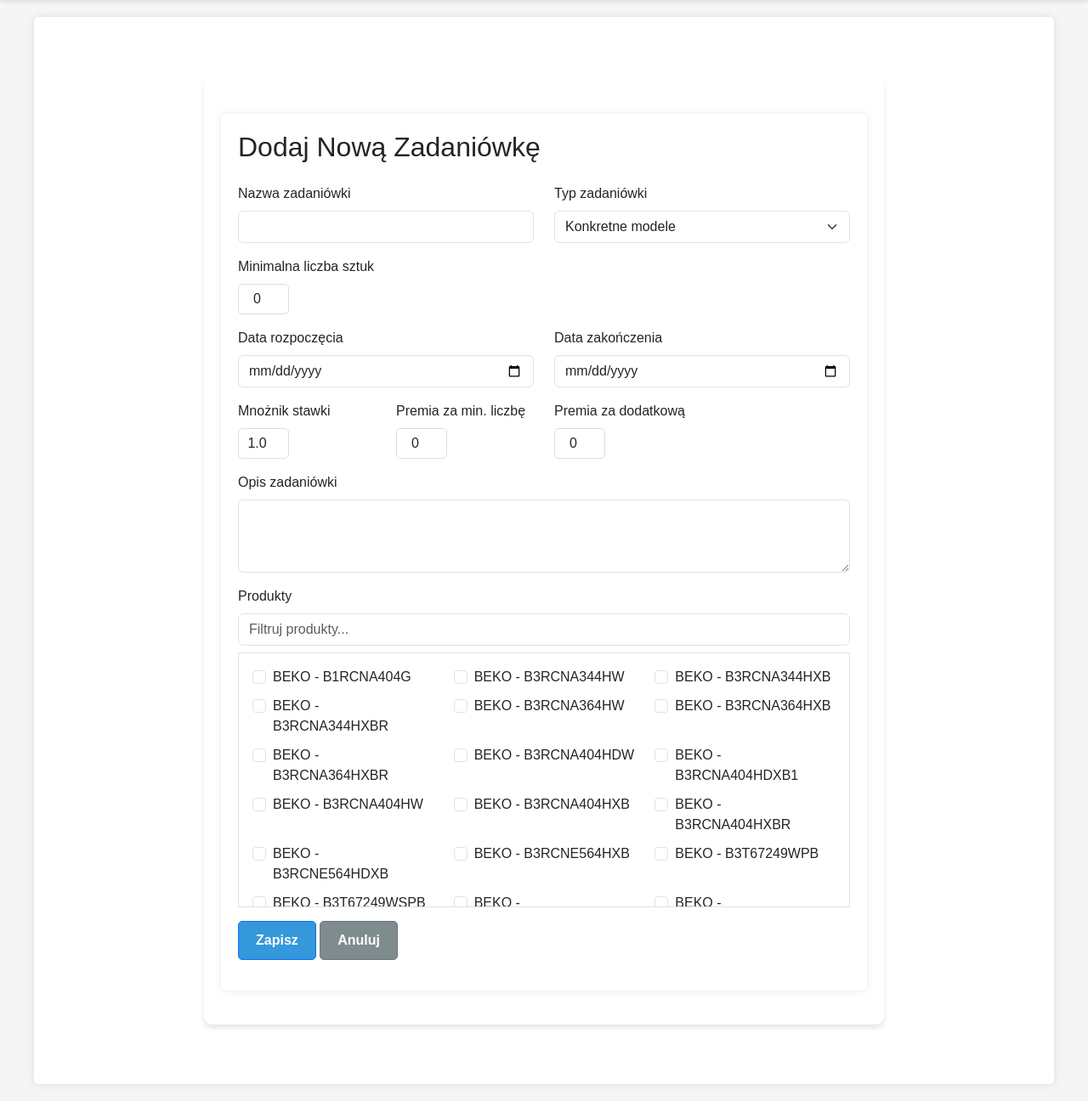
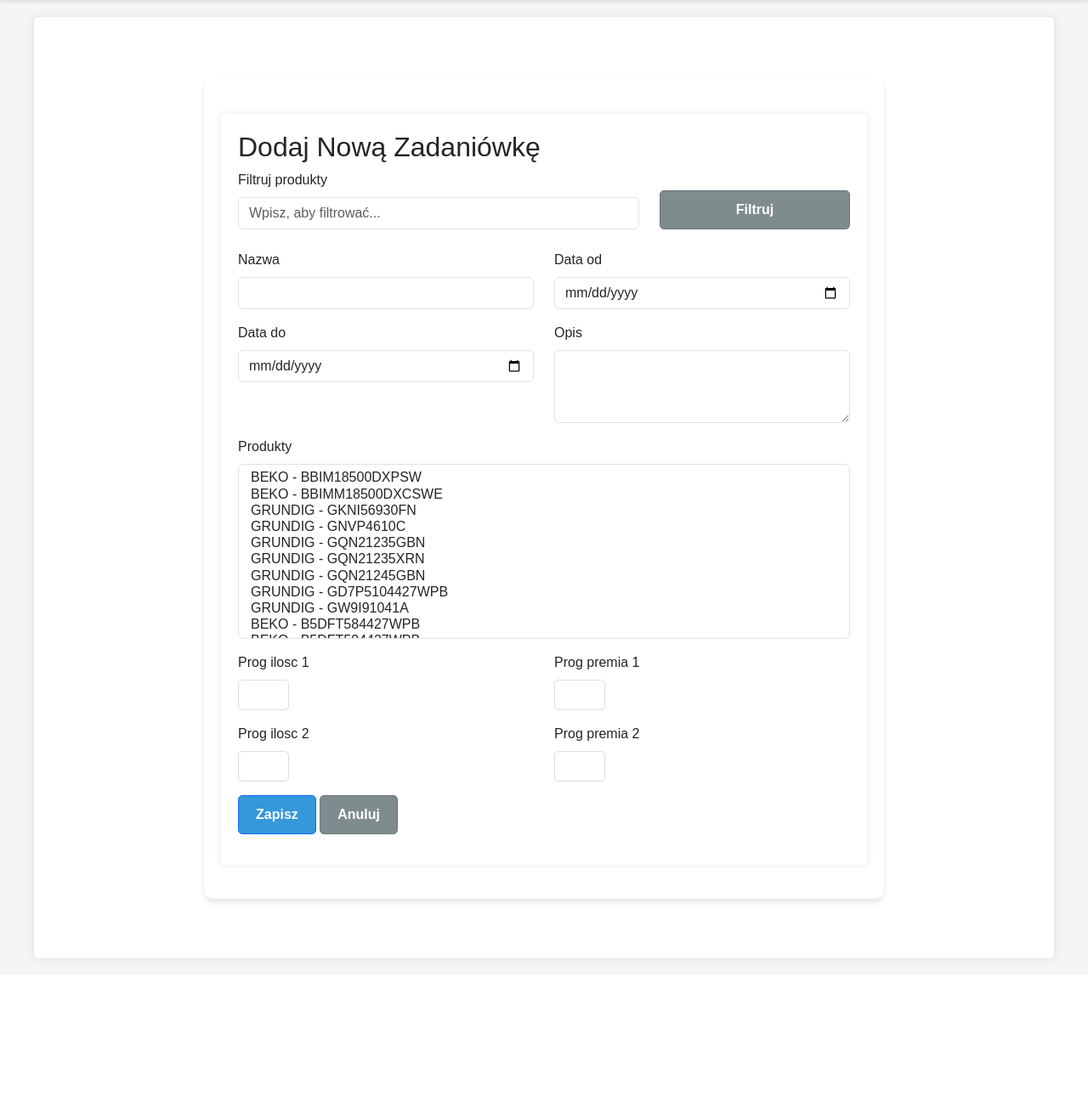
Before and after one commit to Fizyriusz/beko-sales-app, a Django app: page /produkty/zadaniowki-management/dodaj/ in a window 1280 px wide. Shown: the part 60-1356 px from the top of the page at 85% size. After the commit the page ends 1194 px from the top, so only its background shows below. Run offline with Django 5.2, Linux system fonts and the light colour scheme; a user stored in the database is signed in; data comes from the database, SQL or seed files in the repository.

Commit message:
Poprawki zadan i inne takie

```diff
--- a/produkty/admin.py
+++ b/produkty/admin.py
@@ -12,7 +12,7 @@
 @admin.register(Task)
 class TaskAdmin(admin.ModelAdmin):
     form = TaskForm  # Użycie niestandardowego formularza
-    list_display = ('nazwa', 'data_od', 'data_do', 'minimalna_liczba_sztuk', 'premia_za_minimalna_liczbe')
+    list_display = ('nazwa', 'data_od', 'data_do', 'prog_ilosc_1', 'prog_premia_1', 'prog_ilosc_2', 'prog_premia_2')
     search_fields = ('nazwa',)
     list_filter = ('data_od', 'data_do',)
     filter_horizontal = ('produkty',)
--- a/produkty/forms.py
+++ b/produkty/forms.py
@@ -2,25 +2,40 @@
 from .models import Task
 
 class TaskForm(forms.ModelForm):
+    def __init__(self, *args, **kwargs):
+        produkty_queryset = kwargs.pop('produkty_queryset', None)
+        super(TaskForm, self).__init__(*args, **kwargs)
+        if produkty_queryset is not None:
+            self.fields['produkty'].queryset = produkty_queryset
+
     class Meta:
         model = Task
-        fields = '__all__'
+        fields = [
+            'nazwa', 'data_od', 'data_do', 'opis', 'produkty',
+            'prog_ilosc_1', 'prog_premia_1', 'prog_ilosc_2', 'prog_premia_2'
+        ]
+        widgets = {
+            'nazwa': forms.TextInput(attrs={'class': 'form-control'}),
+            'data_od': forms.DateInput(attrs={'class': 'form-control', 'type': 'date'}),
+            'data_do': forms.DateInput(attrs={'class': 'form-control', 'type': 'date'}),
+            'opis': forms.Textarea(attrs={'class': 'form-control', 'rows': 3}),
+            'produkty': forms.SelectMultiple(attrs={'class': 'form-control', 'size': '10'}),
+            'prog_ilosc_1': forms.NumberInput(attrs={'class': 'form-control'}),
+            'prog_premia_1': forms.NumberInput(attrs={'class': 'form-control'}),
+            'prog_ilosc_2': forms.NumberInput(attrs={'class': 'form-control'}),
+            'prog_premia_2': forms.NumberInput(attrs={'class': 'form-control'}),
+        }
 
     def clean(self):
         cleaned_data = super().clean()
         data_od = cleaned_data.get('data_od')
         data_do = cleaned_data.get('data_do')
-        typ = cleaned_data.get('typ')
-        prog_mix = cleaned_data.get('prog_mix')
-        mnoznik_mix = cleaned_data.get('mnoznik_mix')
+        produkty = cleaned_data.get('produkty')
 
         if data_od and data_do and data_do < data_od:
             raise forms.ValidationError("Data zakończenia nie może być wcześniejsza niż data rozpoczęcia.")
 
-        if typ in [Task.Typ.MIX_PROWIZJA, Task.Typ.MIX_MNOZNIK] and prog_mix is None:
-            self.add_error('prog_mix', 'Próg jest wymagany dla zadań typu mix.')
-
-        if typ == Task.Typ.MIX_MNOZNIK and mnoznik_mix is None:
-            self.add_error('mnoznik_mix', 'Mnożnik jest wymagany dla zadań typu mix mnożnik.')
+        if not produkty:
+            self.add_error('produkty', 'Produkty są wymagane dla tego typu zadania.')
 
         return cleaned_data
--- a/produkty/templates/produkty/base.html
+++ b/produkty/templates/produkty/base.html
@@ -238,5 +238,6 @@
         closeHamburger.addEventListener('click', closeSidebar);
     });
     </script>
+    {% block extra_js %}{% endblock %}
 </body>
 </html>
--- a/produkty/templates/produkty/zadaniowka_form.html
+++ b/produkty/templates/produkty/zadaniowka_form.html
@@ -1,100 +1,90 @@
 {% extends 'produkty/base.html' %}
 
 {% block title %}
-    {% if zadaniowka %}Edytuj Zadaniówkę{% else %}Dodaj Nową Zadaniówkę{% endif %}
+    {% if form.instance.pk %}Edytuj Zadaniówkę{% else %}Dodaj Nową Zadaniówkę{% endif %}
 {% endblock %}
 
 {% block content %}
 <div class="container mt-4">
-    <h2>{% if zadaniowka %}Edytuj Zadaniówkę{% else %}Dodaj Nową Zadaniówkę{% endif %}</h2>
+    <h2>{% if form.instance.pk %}Edytuj Zadaniówkę{% else %}Dodaj Nową Zadaniówkę{% endif %}</h2>
+
+    <form method="get" class="mb-4">
+        <div class="row align-items-end">
+            <div class="col-md-8">
+                <label for="product-filter" class="form-label">Filtruj produkty</label>
+                <input type="text" id="product-filter" name="product_filter" class="form-control"
+                       placeholder="Wpisz, aby filtrować..." value="{{ product_filter|default:'' }}">
+            </div>
+            <div class="col-md-4">
+                <button type="submit" class="btn btn-secondary w-100">Filtruj</button>
+            </div>
+        </div>
+    </form>
 
     <form method="post" class="mt-4">
         {% csrf_token %}
 
+        {% if form.non_field_errors %}
+            <div class="alert alert-danger">
+                {{ form.non_field_errors }}
+            </div>
+        {% endif %}
+
         <div class="row">
             <div class="col-md-6 mb-3">
-                <label for="nazwa" class="form-label">Nazwa zadaniówki</label>
-                <input type="text" class="form-control" id="nazwa" name="nazwa" value="{{ zadaniowka.nazwa|default:'' }}" required>
+                <label for="{{ form.nazwa.id_for_label }}" class="form-label">{{ form.nazwa.label }}</label>
+                {{ form.nazwa }}
+                {% if form.nazwa.errors %}<div class="invalid-feedback d-block">{{ form.nazwa.errors }}</div>{% endif %}
             </div>
-
             <div class="col-md-6 mb-3">
-                <label for="typ" class="form-label">Typ zadaniówki</label>
-                <select class="form-select" id="typ" name="typ">
-                    <option value="MIX_PROWIZJA" {% if zadaniowka.typ == 'MIX_PROWIZJA' %}selected{% endif %}>Mix prowizja</option>
-                    <option value="MIX_MNOZNIK" {% if zadaniowka.typ == 'MIX_MNOZNIK' %}selected{% endif %}>Mix mnożnik</option>
-                    <option value="KONKRETNE_MODELE" {% if zadaniowka.typ == 'KONKRETNE_MODELE' or not zadaniowka %}selected{% endif %}>Konkretne modele</option>
-                </select>
-            </div>
-        </div>
-
-        <div class="row">
-            <div class="col-md-6 mb-3 konkretne-modele-only">
-                <label for="minimalna_liczba_sztuk" class="form-label">Minimalna liczba sztuk</label>
-                <input type="number" class="form-control" id="minimalna_liczba_sztuk" name="minimalna_liczba_sztuk" value="{{ zadaniowka.minimalna_liczba_sztuk|default:'0' }}" min="0">
-            </div>
-
-            <div class="col-md-6 mb-3 mix-prowizja-only mix-mnoznik-only">
-                <label for="prog_mix" class="form-label">Próg mixu</label>
-                <input type="number" class="form-control" id="prog_mix" name="prog_mix" value="{{ zadaniowka.prog_mix|default:'0' }}" min="0">
+                <label for="{{ form.data_od.id_for_label }}" class="form-label">{{ form.data_od.label }}</label>
+                {{ form.data_od }}
+                {% if form.data_od.errors %}<div class="invalid-feedback d-block">{{ form.data_od.errors }}</div>{% endif %}
             </div>
         </div>
 
         <div class="row">
             <div class="col-md-6 mb-3">
-                <label for="data_od" class="form-label">Data rozpoczęcia</label>
-                <input type="date" class="form-control" id="data_od" name="data_od" value="{{ zadaniowka.data_od|date:'Y-m-d'|default:'' }}" required>
+                <label for="{{ form.data_do.id_for_label }}" class="form-label">{{ form.data_do.label }}</label>
+                {{ form.data_do }}
+                {% if form.data_do.errors %}<div class="invalid-feedback d-block">{{ form.data_do.errors }}</div>{% endif %}
             </div>
+            <div class="col-md-6 mb-3">
+                <label for="{{ form.opis.id_for_label }}" class="form-label">{{ form.opis.label }}</label>
+                {{ form.opis }}
+                {% if form.opis.errors %}<div class="invalid-feedback d-block">{{ form.opis.errors }}</div>{% endif %}
+            </div>
+        </div>
 
+        <div id="konkretne-modele-fields" class="mb-3">
+            <label for="{{ form.produkty.id_for_label }}" class="form-label">{{ form.produkty.label }}</label>
+            {{ form.produkty }}
+            {% if form.produkty.errors %}<div class="invalid-feedback d-block">{{ form.produkty.errors }}</div>{% endif %}
+        </div>
+
+        <div class="row">
             <div class="col-md-6 mb-3">
-                <label for="data_do" class="form-label">Data zakończenia</label>
-                <input type="date" class="form-control" id="data_do" name="data_do" value="{{ zadaniowka.data_do|date:'Y-m-d'|default:'' }}" required>
+                <label for="{{ form.prog_ilosc_1.id_for_label }}" class="form-label">{{ form.prog_ilosc_1.label }}</label>
+                {{ form.prog_ilosc_1 }}
+                {% if form.prog_ilosc_1.errors %}<div class="invalid-feedback d-block">{{ form.prog_ilosc_1.errors }}</div>{% endif %}
+            </div>
+            <div class="col-md-6 mb-3">
+                <label for="{{ form.prog_premia_1.id_for_label }}" class="form-label">{{ form.prog_premia_1.label }}</label>
+                {{ form.prog_premia_1 }}
+                {% if form.prog_premia_1.errors %}<div class="invalid-feedback d-block">{{ form.prog_premia_1.errors }}</div>{% endif %}
             </div>
         </div>
 
         <div class="row">
-            <div class="col-md-3 mb-3">
-                <label for="mnoznik_stawki" class="form-label">Mnożnik stawki</label>
-                <input type="number" class="form-control" id="mnoznik_stawki" name="mnoznik_stawki" value="{{ zadaniowka.mnoznik_stawki|default:'1.0' }}" step="0.01" min="0">
+            <div class="col-md-6 mb-3">
+                <label for="{{ form.prog_ilosc_2.id_for_label }}" class="form-label">{{ form.prog_ilosc_2.label }}</label>
+                {{ form.prog_ilosc_2 }}
+                {% if form.prog_ilosc_2.errors %}<div class="invalid-feedback d-block">{{ form.prog_ilosc_2.errors }}</div>{% endif %}
             </div>
-
-            <div class="col-md-3 mb-3 mix-mnoznik-only">
-                <label for="mnoznik_mix" class="form-label">Mnożnik mixu</label>
-                <input type="number" class="form-control" id="mnoznik_mix" name="mnoznik_mix" value="{{ zadaniowka.mnoznik_mix|default:'' }}" step="0.01" min="0">
-            </div>
-
-            <div class="col-md-3 mb-3 mix-prowizja-only konkretne-modele-only">
-                <label for="premia_za_minimalna_liczbe" class="form-label">Premia za min. liczbę</label>
-                <input type="number" class="form-control" id="premia_za_minimalna_liczbe" name="premia_za_minimalna_liczbe" value="{{ zadaniowka.premia_za_minimalna_liczbe|default:'0' }}" step="0.01" min="0">
-            </div>
-
-            <div class="col-md-3 mb-3 konkretne-modele-only">
-                <label for="premia_za_dodatkowa_liczbe" class="form-label">Premia za dodatkową</label>
-                <input type="number" class="form-control" id="premia_za_dodatkowa_liczbe" name="premia_za_dodatkowa_liczbe" value="{{ zadaniowka.premia_za_dodatkowa_liczbe|default:'0' }}" step="0.01" min="0">
-            </div>
-        </div>
-
-        <div class="mb-3">
-            <label for="opis" class="form-label">Opis zadaniówki</label>
-            <textarea class="form-control" id="opis" name="opis" rows="3">{{ zadaniowka.opis|default:'' }}</textarea>
-        </div>
-
-        <div class="mb-3">
-            <label class="form-label">Produkty</label>
-            <input type="text" id="product-filter" class="form-control mb-2" placeholder="Filtruj produkty...">
-            <div class="border p-3" style="max-height: 300px; overflow-y: auto;">
-                <div class="row" id="product-list">
-                    {% for produkt in produkty %}
-                    <div class="col-md-4 mb-2">
-                        <div class="form-check">
-                            <input class="form-check-input" type="checkbox" name="produkty" id="produkt_{{ produkt.id }}" value="{{ produkt.id }}"
-                                {% if wybrane_produkty and produkt.id in wybrane_produkty %}checked{% endif %}>
-                            <label class="form-check-label" for="produkt_{{ produkt.id }}">
-                                {{ produkt.marka }} - {{ produkt.model }}
-                            </label>
-                        </div>
-                    </div>
-                    {% endfor %}
-                </div>
+            <div class="col-md-6 mb-3">
+                <label for="{{ form.prog_premia_2.id_for_label }}" class="form-label">{{ form.prog_premia_2.label }}</label>
+                {{ form.prog_premia_2 }}
+                {% if form.prog_premia_2.errors %}<div class="invalid-feedback d-block">{{ form.prog_premia_2.errors }}</div>{% endif %}
             </div>
         </div>
 
--- a/produkty/views.py
+++ b/produkty/views.py
@@ -1,5 +1,6 @@
 from django.shortcuts import render, redirect, get_object_or_404
 from .models import Produkt, Sprzedaz, Task, Ekspozycja, GrupaProduktowa, Marka, KlientCounter
+from .forms import TaskForm
 import openpyxl
 from openpyxl.utils.exceptions import InvalidFileException
 from zipfile import BadZipFile
@@ -218,7 +219,6 @@
     data_do = request.GET.get('data_do')
     produkt = request.GET.get('produkt')
     marka = request.GET.get('marka')
-    task_type = request.GET.get('task_type')
 
     # Tworzenie podstawowego zapytania do modelu Sprzedaz
     sprzedaz = Sprzedaz.objects.all()
@@ -245,63 +245,33 @@
     # Pobieranie aktywnych zadań
     aktywne_zadania = Task.objects.filter(data_od__lte=end_date, data_do__gte=start_date)
 
-    # Obsługa zadań mix
     task_rewards = []
-    product_multipliers = {}
-    mix_tasks = aktywne_zadania.filter(typ__in=[Task.Typ.MIX_PROWIZJA, Task.Typ.MIX_MNOZNIK])
-    for zadanie in mix_tasks:
-        zakres_start = max(start_date, zadanie.data_od)
-        zakres_koniec = min(end_date, zadanie.data_do)
-        sprzedane = (
-            Sprzedaz.objects.filter(
-                produkt__in=zadanie.produkty.all(),
-                data_sprzedazy__range=[zakres_start, zakres_koniec],
-            ).aggregate(Sum('liczba_sztuk'))['liczba_sztuk__sum']
-            or 0
-        )
-        prog = zadanie.prog_mix or 0
-        if sprzedane >= prog:
-            if zadanie.typ == Task.Typ.MIX_MNOZNIK and zadanie.mnoznik_mix:
-                for p in zadanie.produkty.all():
-                    product_multipliers[p.id] = product_multipliers.get(p.id, Decimal('1')) * zadanie.mnoznik_mix
-            elif zadanie.typ == Task.Typ.MIX_PROWIZJA:
-                premia = zadanie.premia_za_minimalna_liczbe or Decimal('0')
-                if zadanie.premia_za_dodatkowa_liczbe:
-                    dodatkowe = sprzedane - prog
-                    if dodatkowe > 0:
-                        premia += dodatkowe * zadanie.premia_za_dodatkowa_liczbe
-                task_rewards.append(
-                    {
-                        'nazwa': zadanie.nazwa,
-                        'sprzedane': sprzedane,
-                        'premia': premia,
-                    }
-                )
+
+    for zadanie in aktywne_zadania:
+        sprzedane = Sprzedaz.objects.filter(
+            produkt__in=zadanie.produkty.all(),
+            data_sprzedazy__range=[zadanie.data_od, zadanie.data_do]
+        ).aggregate(Sum('liczba_sztuk'))['liczba_sztuk__sum'] or 0
+
+        premia = 0
+        if zadanie.prog_ilosc_1 and sprzedane >= zadanie.prog_ilosc_1:
+            premia = zadanie.prog_premia_1
+        if zadanie.prog_ilosc_2 and sprzedane >= zadanie.prog_ilosc_2:
+            premia = zadanie.prog_premia_2
+
+        if premia > 0:
+            task_rewards.append({
+                'nazwa': zadanie.nazwa,
+                'sprzedane': sprzedane,
+                'premia': premia,
+            })
 
     for item in sprzedaz:
         model = item.produkt.model
         marka = item.produkt.marka
         stawka = item.produkt.stawka
 
-        if item.produkt.id in product_multipliers:
-            stawka *= product_multipliers[item.produkt.id]
-
-        if task_type == 'multiplier':
-            for zadanie in aktywne_zadania.filter(
-                typ=Task.Typ.KONKRETNE_MODELE, mnoznik_stawki__gt=1
-            ):
-                if item.produkt in zadanie.produkty.all():
-                    stawka *= zadanie.mnoznik_stawki
-                    break
-        elif task_type == 'specific':
-            for zadanie in aktywne_zadania.filter(
-                typ=Task.Typ.KONKRETNE_MODELE, premia_za_dodatkowa_liczbe__gt=0
-            ):
-                if item.produkt in zadanie.produkty.all():
-                    stawka += zadanie.premia_za_dodatkowa_liczbe
-                    break
-
-        klucz = f"{marka}_{model}"  # Używamy string jako klucz zamiast krotki
+        klucz = f"{marka}_{model}"
 
         if klucz not in sprzedaz_podsumowanie:
             sprzedaz_podsumowanie[klucz] = {
@@ -315,31 +285,6 @@
         sprzedaz_podsumowanie[klucz]['liczba_sztuk'] += item.liczba_sztuk
         sprzedaz_podsumowanie[klucz]['suma_prowizji'] += stawka * item.liczba_sztuk
 
-    if task_type == 'commission':
-        for zadanie in aktywne_zadania.filter(
-            typ=Task.Typ.KONKRETNE_MODELE, premia_za_minimalna_liczbe__gt=0
-        ):
-            sprzedane = (
-                Sprzedaz.objects.filter(
-                    produkt__in=zadanie.produkty.all(),
-                    data_sprzedazy__range=[zadanie.data_od, zadanie.data_do],
-                ).aggregate(Sum('liczba_sztuk'))['liczba_sztuk__sum']
-                or 0
-            )
-            premia = Decimal('0')
-            if sprzedane >= zadanie.minimalna_liczba_sztuk:
-                premia = zadanie.premia_za_minimalna_liczbe
-                dodatkowe = sprzedane - zadanie.minimalna_liczba_sztuk
-                if zadanie.premia_za_dodatkowa_liczbe:
-                    premia += dodatkowe * zadanie.premia_za_dodatkowa_liczbe
-            task_rewards.append(
-                {
-                    'nazwa': zadanie.nazwa,
-                    'sprzedane': sprzedane,
-                    'premia': premia,
-                }
-            )
-
     # Obliczanie sumarycznych wartości dla wszystkich sprzedaży
     liczba_sztuk = sum(item['liczba_sztuk'] for item in sprzedaz_podsumowanie.values())
     calkowita_prowizja = sum(item['suma_prowizji'] for item in sprzedaz_podsumowanie.values())
@@ -349,7 +294,6 @@
         'liczba_sztuk': liczba_sztuk,
         'calkowita_prowizja': calkowita_prowizja,
         'task_rewards': task_rewards,
-        'task_type': task_type,
     }
 
     return render(request, 'produkty/podsumowanie_sprzedazy.html', context)
@@ -652,89 +596,41 @@
 @login_required
 def zadaniowka_dodaj(request):
     """Widok do dodawania nowej zadaniówki"""
+    product_filter = request.GET.get('product_filter', '')
+    produkty_queryset = Produkt.objects.all()
+
+    if product_filter:
+        produkty_queryset = produkty_queryset.filter(model__icontains=product_filter)
+
     if request.method == 'POST':
-        nazwa = request.POST.get('nazwa')
-        opis = request.POST.get('opis', '')
-        typ = request.POST.get('typ')
-        minimalna_liczba_sztuk = int(request.POST.get('minimalna_liczba_sztuk', 0))
-        prog_mix = request.POST.get('prog_mix')
-        prog_mix = int(prog_mix) if prog_mix else None
-        mnoznik_mix = request.POST.get('mnoznik_mix')
-        mnoznik_mix = Decimal(mnoznik_mix) if mnoznik_mix else None
-        premia_za_minimalna_liczbe = Decimal(request.POST.get('premia_za_minimalna_liczbe', 0))
-        premia_za_dodatkowa_liczbe = Decimal(request.POST.get('premia_za_dodatkowa_liczbe', 0))
-        mnoznik_stawki = Decimal(request.POST.get('mnoznik_stawki', 1.0))
-        data_od = request.POST.get('data_od')
-        data_do = request.POST.get('data_do')
+        form = TaskForm(request.POST, produkty_queryset=produkty_queryset)
+        if form.is_valid():
+            form.save()
+            return redirect('produkty:zadaniowki_management')
+    else:
+        form = TaskForm(produkty_queryset=produkty_queryset)
 
-        # Tworzenie nowej zadaniówki
-        zadaniowka = Task.objects.create(
-            nazwa=nazwa,
-            opis=opis,
-            typ=typ,
-            minimalna_liczba_sztuk=minimalna_liczba_sztuk,
-            prog_mix=prog_mix,
-            mnoznik_mix=mnoznik_mix,
-            premia_za_minimalna_liczbe=premia_za_minimalna_liczbe,
-            premia_za_dodatkowa_liczbe=premia_za_dodatkowa_liczbe,
-            mnoznik_stawki=mnoznik_stawki,
-            data_od=data_od,
-            data_do=data_do
-        )
-
-        # Obsługa wybranych produktów
-        wybrane_produkty = request.POST.getlist('produkty')
-        for produkt_id in wybrane_produkty:
-            produkt = get_object_or_404(Produkt, id=produkt_id)
-            zadaniowka.produkty.add(produkt)
-
-        return redirect('produkty:zadaniowki_management')
-
-    # Jeśli metoda GET, wyświetl formularz
-    produkty = Produkt.objects.all().order_by('marka', 'model')
-    return render(request, 'produkty/zadaniowka_form.html', {'produkty': produkty})
+    return render(request, 'produkty/zadaniowka_form.html', {'form': form, 'product_filter': product_filter})
 
 @login_required
 def zadaniowka_edytuj(request, zadaniowka_id):
     """Widok do edycji istniejącej zadaniówki"""
     zadaniowka = get_object_or_404(Task, id=zadaniowka_id)
+    product_filter = request.GET.get('product_filter', '')
+    produkty_queryset = Produkt.objects.all()
+
+    if product_filter:
+        produkty_queryset = produkty_queryset.filter(model__icontains=product_filter)
 
     if request.method == 'POST':
-        zadaniowka.nazwa = request.POST.get('nazwa')
-        zadaniowka.opis = request.POST.get('opis', '')
-        zadaniowka.typ = request.POST.get('typ')
-        zadaniowka.minimalna_liczba_sztuk = int(request.POST.get('minimalna_liczba_sztuk', 0))
-        prog_mix = request.POST.get('prog_mix')
-        zadaniowka.prog_mix = int(prog_mix) if prog_mix else None
-        mnoznik_mix = request.POST.get('mnoznik_mix')
-        zadaniowka.mnoznik_mix = Decimal(mnoznik_mix) if mnoznik_mix else None
-        zadaniowka.premia_za_minimalna_liczbe = Decimal(request.POST.get('premia_za_minimalna_liczbe', 0))
-        zadaniowka.premia_za_dodatkowa_liczbe = Decimal(request.POST.get('premia_za_dodatkowa_liczbe', 0))
-        zadaniowka.mnoznik_stawki = Decimal(request.POST.get('mnoznik_stawki', 1.0))
-        zadaniowka.data_od = request.POST.get('data_od')
-        zadaniowka.data_do = request.POST.get('data_do')
+        form = TaskForm(request.POST, instance=zadaniowka, produkty_queryset=produkty_queryset)
+        if form.is_valid():
+            form.save()
+            return redirect('produkty:zadaniowki_management')
+    else:
+        form = TaskForm(instance=zadaniowka, produkty_queryset=produkty_queryset)
 
-        # Aktualizacja produktów
-        zadaniowka.produkty.clear()
-        wybrane_produkty = request.POST.getlist('produkty')
-        for produkt_id in wybrane_produkty:
-            produkt = get_object_or_404(Produkt, id=produkt_id)
-            zadaniowka.produkty.add(produkt)
-
-        zadaniowka.save()
-        return redirect('produkty:zadaniowki_management')
-
-    # Jeśli metoda GET, wyświetl formularz z danymi
-    produkty = Produkt.objects.all().order_by('marka', 'model')
-    wybrane_produkty = zadaniowka.produkty.all().values_list('id', flat=True)
-
-    context = {
-        'zadaniowka': zadaniowka,
-        'produkty': produkty,
-        'wybrane_produkty': list(wybrane_produkty)
-    }
-
-    return render(request, 'produkty/zadaniowka_form.html', context)
+    return render(request, 'produkty/zadaniowka_form.html', {'form': form, 'product_filter': product_filter})
 
 @login_required
 def zadaniowka_usun(request, zadaniowka_id):
```
Also changed, not shown: beko_project/settings.py (+1 -8 lines), produkty/models.py (+6 -13 lines), package-lock.json (added), produkty/migrations/0012_rename_premia_za_dodatkowa_liczbe_task_prog_premia_1_and_more.py (added).
